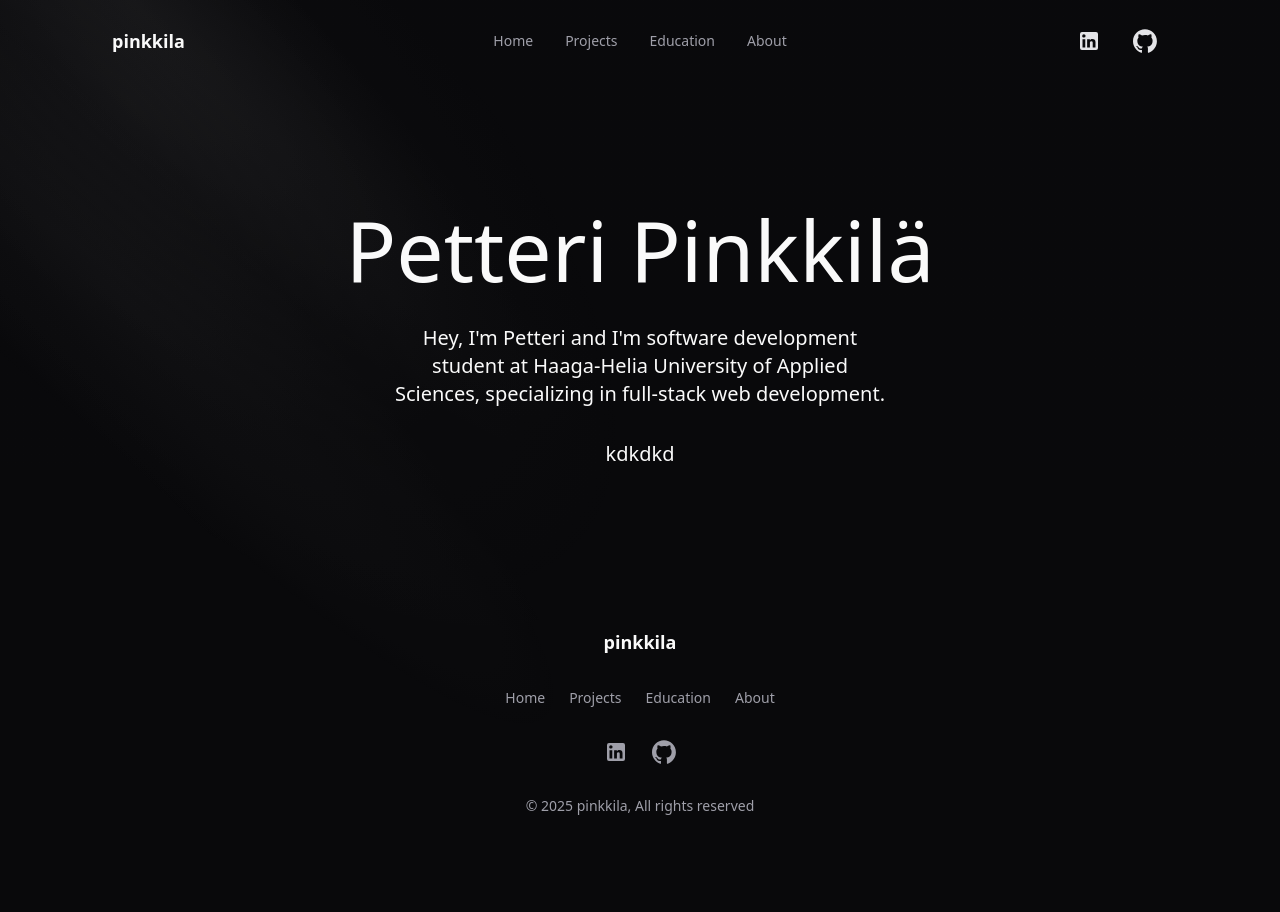
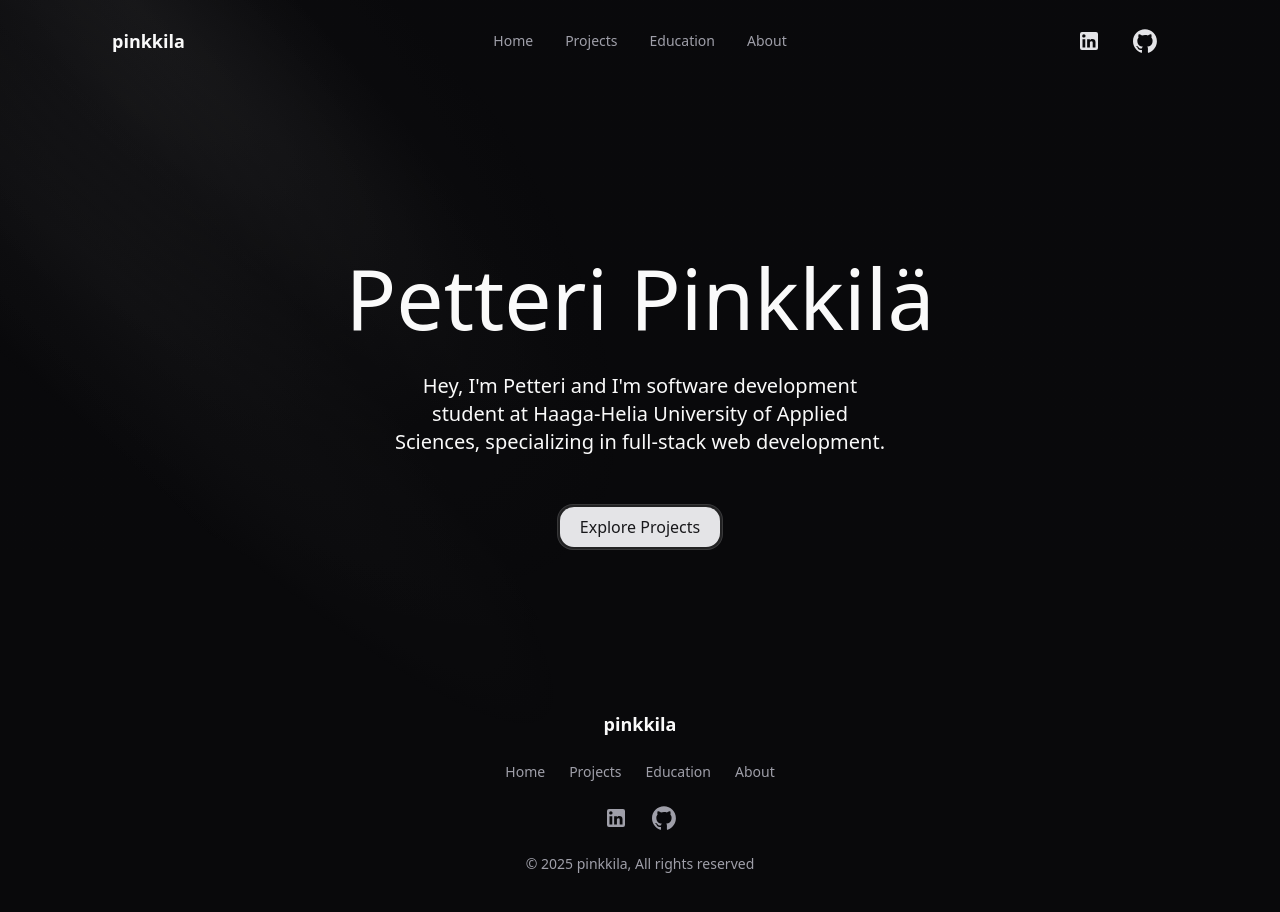
Before and after one commit to pinkkila/pinkkila-website, a React (Vite) app: page / in a window 1280 px wide. Shown: the top 912 px of the page. Built offline with nearby package versions, Linux system fonts and the light colour scheme.

Commit message:
add explore projects button; adjust styles in footer

```diff
--- a/src/components/footer.tsx
+++ b/src/components/footer.tsx
@@ -20,7 +20,7 @@ const links = [
 
 export default function Footer() {
   return (
-    <footer className="py-16 md:py-32 mt-auto">
+    <footer className="py-16 md:pt-32 pb-10 mt-auto">
       <div className="mx-auto max-w-5xl px-6">
         <a
           href="/"
@@ -30,7 +30,7 @@ export default function Footer() {
           pinkkila
         </a>
 
-        <div className="my-8 flex flex-wrap justify-center gap-6 text-sm">
+        <div className="my-6 flex flex-wrap justify-center gap-6 text-sm">
           {links.map((link, index) => (
             <a
               key={index}
@@ -40,7 +40,7 @@ export default function Footer() {
             </a>
           ))}
         </div>
-        <div className="my-8 flex flex-wrap justify-center gap-6 text-sm">
+        <div className="my-6 flex flex-wrap justify-center gap-6 text-sm">
           <a
             href="https://www.linkedin.com/in/pinkkila/"
             target="_blank"
--- a/src/components/hero.tsx
+++ b/src/components/hero.tsx
@@ -1,4 +1,26 @@
 import { TextEffect } from "@/components/ui/text-effect";
+import { AnimatedGroup } from "@/components/ui/animated-group.tsx";
+import { Button } from "@/components/ui/button.tsx";
+
+const transitionVariants = {
+  item: {
+    hidden: {
+      opacity: 0,
+      filter: 'blur(12px)',
+      y: 12,
+    },
+    visible: {
+      opacity: 1,
+      filter: 'blur(0px)',
+      y: 0,
+      transition: {
+        type: 'spring',
+        bounce: 0.3,
+        duration: 1.5,
+      },
+    },
+  },
+}
 
 export default function Hero() {
   return (
@@ -13,14 +35,14 @@ export default function Hero() {
           <div className="h-320 -translate-y-87.5 absolute left-0 top-0 w-60 -rotate-45 bg-[radial-gradient(50%_50%_at_50%_50%,hsla(0,0%,85%,.04)_0,hsla(0,0%,45%,.02)_80%,transparent_100%)]" />
         </div>
         <section>
-          <div className="relative pt-24 md:pt-36">
+          <div className="relative pt-36 md:pt-48">
             <div
               aria-hidden
               className="absolute inset-0 -z-10 size-full [background:radial-gradient(125%_125%_at_50%_100%,transparent_0%,var(--color-background)_75%)]"
             />
 
             <div className="mx-auto max-w-7xl px-6">
-              <div className="text-center sm:mx-auto lg:mr-auto lg:mt-0 mb-8">
+              <div className="text-center sm:mx-auto lg:mr-auto lg:mt-0 mb-8 ">
                 <TextEffect
                   preset="fade-in-blur"
                   speedSegment={0.3}
@@ -41,16 +63,35 @@ export default function Hero() {
                   Haaga-Helia University of Applied Sciences, specializing in
                   full-stack web development.
                 </TextEffect>
-                <TextEffect
-                  per="line"
-                  preset="fade-in-blur"
-                  speedSegment={0.3}
-                  delay={0.5}
-                  as="p"
-                  className="mx-auto mt-8 max-w-2xl text-balance text-lg sm:text-xl"
-                >
-                  kdkdkd
-                </TextEffect>
+
+
+                <AnimatedGroup
+                  variants={{
+                    container: {
+                      visible: {
+                        transition: {
+                          staggerChildren: 0.05,
+                          delayChildren: 0.75,
+                        },
+                      },
+                    },
+                    ...transitionVariants,
+                  }}
+                  className="mt-12 flex flex-col items-center justify-center gap-2 md:flex-row">
+                  <div
+                    key={1}
+                    className="bg-foreground/10 rounded-[calc(var(--radius-xl)+0.125rem)] border p-0.5">
+                    <Button
+                      asChild
+                      size="lg"
+                      className="rounded-xl px-5 text-base">
+                      <a href="#link">
+                        <span className="text-nowrap">Explore Projects</span>
+                      </a>
+                    </Button>
+                  </div>
+                </AnimatedGroup>
+
               </div>
             </div>
           </div>
--- /dev/null
+++ b/src/components/ui/animated-group.tsx
@@ -0,0 +1,142 @@
+import type { ReactNode } from "react";
+import { motion, type Variants } from "motion/react";
+import React from "react";
+
+export type PresetType =
+  | "fade"
+  | "slide"
+  | "scale"
+  | "blur"
+  | "blur-slide"
+  | "zoom"
+  | "flip"
+  | "bounce"
+  | "rotate"
+  | "swing";
+
+export type AnimatedGroupProps = {
+  children: ReactNode;
+  className?: string;
+  variants?: {
+    container?: Variants;
+    item?: Variants;
+  };
+  preset?: PresetType;
+  as?: React.ElementType;
+  asChild?: React.ElementType;
+};
+
+const defaultContainerVariants: Variants = {
+  visible: {
+    transition: {
+      staggerChildren: 0.1,
+    },
+  },
+};
+
+const defaultItemVariants: Variants = {
+  hidden: { opacity: 0 },
+  visible: { opacity: 1 },
+};
+
+const presetVariants: Record<PresetType, Variants> = {
+  fade: {},
+  slide: {
+    hidden: { y: 20 },
+    visible: { y: 0 },
+  },
+  scale: {
+    hidden: { scale: 0.8 },
+    visible: { scale: 1 },
+  },
+  blur: {
+    hidden: { filter: "blur(4px)" },
+    visible: { filter: "blur(0px)" },
+  },
+  "blur-slide": {
+    hidden: { filter: "blur(4px)", y: 20 },
+    visible: { filter: "blur(0px)", y: 0 },
+  },
+  zoom: {
+    hidden: { scale: 0.5 },
+    visible: {
+      scale: 1,
+      transition: { type: "spring", stiffness: 300, damping: 20 },
+    },
+  },
+  flip: {
+    hidden: { rotateX: -90 },
+    visible: {
+      rotateX: 0,
+      transition: { type: "spring", stiffness: 300, damping: 20 },
+    },
+  },
+  bounce: {
+    hidden: { y: -50 },
+    visible: {
+      y: 0,
+      transition: { type: "spring", stiffness: 400, damping: 10 },
+    },
+  },
+  rotate: {
+    hidden: { rotate: -180 },
+    visible: {
+      rotate: 0,
+      transition: { type: "spring", stiffness: 200, damping: 15 },
+    },
+  },
+  swing: {
+    hidden: { rotate: -10 },
+    visible: {
+      rotate: 0,
+      transition: { type: "spring", stiffness: 300, damping: 8 },
+    },
+  },
+};
+
+const addDefaultVariants = (variants: Variants) => ({
+  hidden: { ...defaultItemVariants.hidden, ...variants.hidden },
+  visible: { ...defaultItemVariants.visible, ...variants.visible },
+});
+
+function AnimatedGroup({
+  children,
+  className,
+  variants,
+  preset,
+  as = "div",
+  asChild = "div",
+}: AnimatedGroupProps) {
+  const selectedVariants = {
+    item: addDefaultVariants(preset ? presetVariants[preset] : {}),
+    container: addDefaultVariants(defaultContainerVariants),
+  };
+  const containerVariants = variants?.container || selectedVariants.container;
+  const itemVariants = variants?.item || selectedVariants.item;
+
+  const MotionComponent = React.useMemo(
+    () => motion.create(as as keyof JSX.IntrinsicElements),
+    [as],
+  );
+  const MotionChild = React.useMemo(
+    () => motion.create(asChild as keyof JSX.IntrinsicElements),
+    [asChild],
+  );
+
+  return (
+    <MotionComponent
+      initial="hidden"
+      animate="visible"
+      variants={containerVariants}
+      className={className}
+    >
+      {React.Children.map(children, (child, index) => (
+        <MotionChild key={index} variants={itemVariants}>
+          {child}
+        </MotionChild>
+      ))}
+    </MotionComponent>
+  );
+}
+
+export { AnimatedGroup };
```
